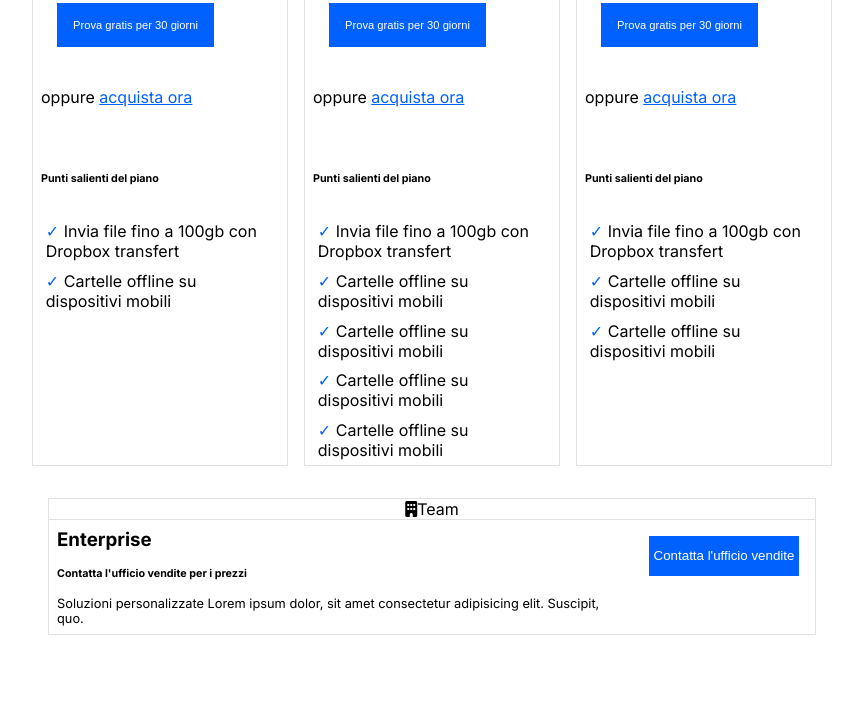
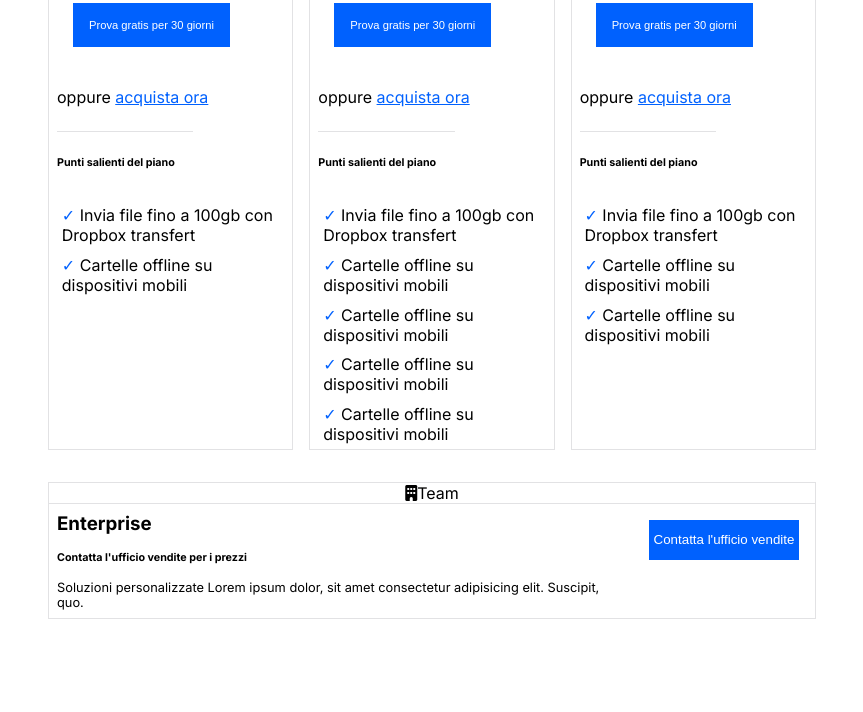
Before and after one commit to stefanobellomo/htmlcss-dropbox, a plain HTML site: page index.html in a window 1280 px wide. Shown: the part 990-1702 px from the top of the page, without its empty margins (208-1071 px from the left). Drawn offline with Linux system fonts and the light colour scheme.

Commit message:
add sep class at every h6 buisness section

```diff
--- a/css/style.css
+++ b/css/style.css
@@ -150,7 +150,12 @@ header{
 }
 .check{
     color: var(--blue);
+}
 
+.sep{
+    margin-top: 1rem;
+    border-top: 1px solid var(--lightgray);
+    width: 60%;
 }
 
 .air{
@@ -173,12 +178,6 @@ header{
 .enter{
     margin: 4rem auto;
     align-items: center;
-}
-
-.sep{
-    height: 1px;
-    background-color: var(--gray);
-    margin: 1rem 20rem 1rem 0.5rem;
 }
 
 p.left{
@@ -340,7 +339,9 @@ footer{
 }
 
 .language{
-
+    border-top: 1px solid #e2e2e4;
+    width: 10%;
+    margin-left: 15%;
     color: var(--lightgray);
 
     p{
--- a/index.html
+++ b/index.html
@@ -90,8 +90,7 @@
                             giorni</button>
                         <p class="air">oppure <a class="under" href="#">acquista
                                 ora</a></p>
-                        <div class="sep"></div>
-                        <h6 class="air">Punti salienti del piano</h6>
+                        <h6 class="sep air">Punti salienti del piano</h6>
                         <ul class="list">
                             <li><span class="check">&check;</span> Invia file
                                 fino a 100gb con
@@ -118,8 +117,7 @@
                             giorni</button>
                         <p class="air">oppure <a class="under" href="#">acquista
                                 ora</a></p>
-                        <div class="sep"></div>
-                        <h6 class="air">Punti salienti del piano</h6>
+                        <h6 class="sep air">Punti salienti del piano</h6>
                         <ul class="list">
                             <li><span class="check">&check;</span> Invia file
                                 fino a 100gb con
@@ -155,8 +153,7 @@
                             giorni</button>
                         <p class="air">oppure <a class="under" href="#">acquista
                                 ora</a></p>
-                        <div class="sep"></div>
-                        <h6 class="air">Punti salienti del piano</h6>
+                        <h6 class="sep air">Punti salienti del piano</h6>
                         <ul class="list">
                             <li><span class="check">&check;</span> Invia file
                                 fino a 100gb con
@@ -213,7 +210,8 @@
                 <h2 class="air">Esegui più operazioni con Dropbox Buisness</h2>
                 <div class="d-foot-flex ">
                     <div class="col-buisness">
-                        <img class="wh-img" src="./img/business-feature-coordinate-it.png" alt>
+                        <img class="wh-img"
+                            src="./img/business-feature-coordinate-it.png" alt>
                         <h5>Passa da uno strumento all'altro</h5>
                         <p>Lorem ipsum dolor sit amet consectetur adipisicing
                             elit. Dicta distinctio id excepturi repudiandae
@@ -221,7 +219,8 @@
                         </p>
                     </div>
                     <div class="col-buisness">
-                        <img class="wh-img" src="./img/business-feature-integrations-it.png"
+                        <img class="wh-img"
+                            src="./img/business-feature-integrations-it.png"
                             alt>
                         <h5>Passa da uno strumento all'altro</h5>
                         <p>Lorem ipsum dolor sit amet consectetur adipisicing
@@ -230,7 +229,8 @@
                         </p>
                     </div>
                     <div class="col-buisness">
-                        <img class="wh-img" src="./img/business-feature-multi-device.png" alt>
+                        <img class="wh-img"
+                            src="./img/business-feature-multi-device.png" alt>
                         <h5>Passa da uno strumento all'altro</h5>
                         <p>Lorem ipsum dolor sit amet consectetur adipisicing
                             elit. Dicta distinctio id excepturi repudiandae
@@ -238,7 +238,8 @@
                         </p>
                     </div>
                     <div class="col-buisness">
-                        <img class="wh-img" src="./img/business-feature-security.png" alt>
+                        <img class="wh-img"
+                            src="./img/business-feature-security.png" alt>
                         <h5>Passa da uno strumento all'altro</h5>
                         <p>Lorem ipsum dolor sit amet consectetur adipisicing
                             elit. Dicta distinctio id excepturi repudiandae
@@ -246,7 +247,8 @@
                         </p>
                     </div>
                     <div class="col-buisness">
-                        <img class="wh-img" src="./img/business-feature-send-files-it.png" alt>
+                        <img class="wh-img"
+                            src="./img/business-feature-send-files-it.png" alt>
                         <h5>Passa da uno strumento all'altro</h5>
                         <p>Lorem ipsum dolor sit amet consectetur adipisicing
                             elit. Dicta distinctio id excepturi repudiandae
@@ -254,7 +256,8 @@
                         </p>
                     </div>
                     <div class="col-buisness">
-                        <img class="wh-img" src="./img/business-feature-switching-tools.png"
+                        <img class="wh-img"
+                            src="./img/business-feature-switching-tools.png"
                             alt>
                         <h5>Passa da uno strumento all'altro</h5>
                         <p>Lorem ipsum dolor sit amet consectetur adipisicing
```
